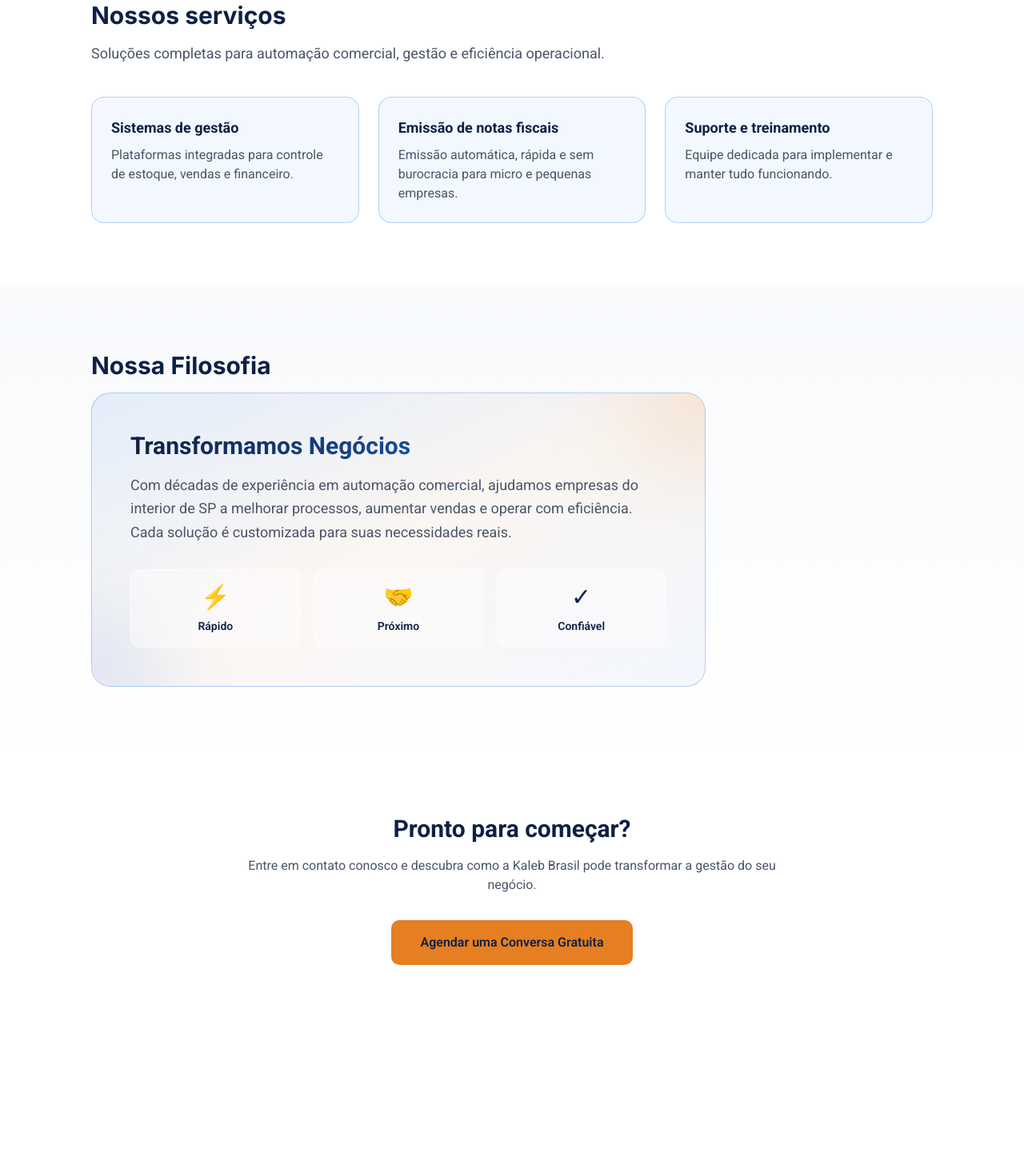
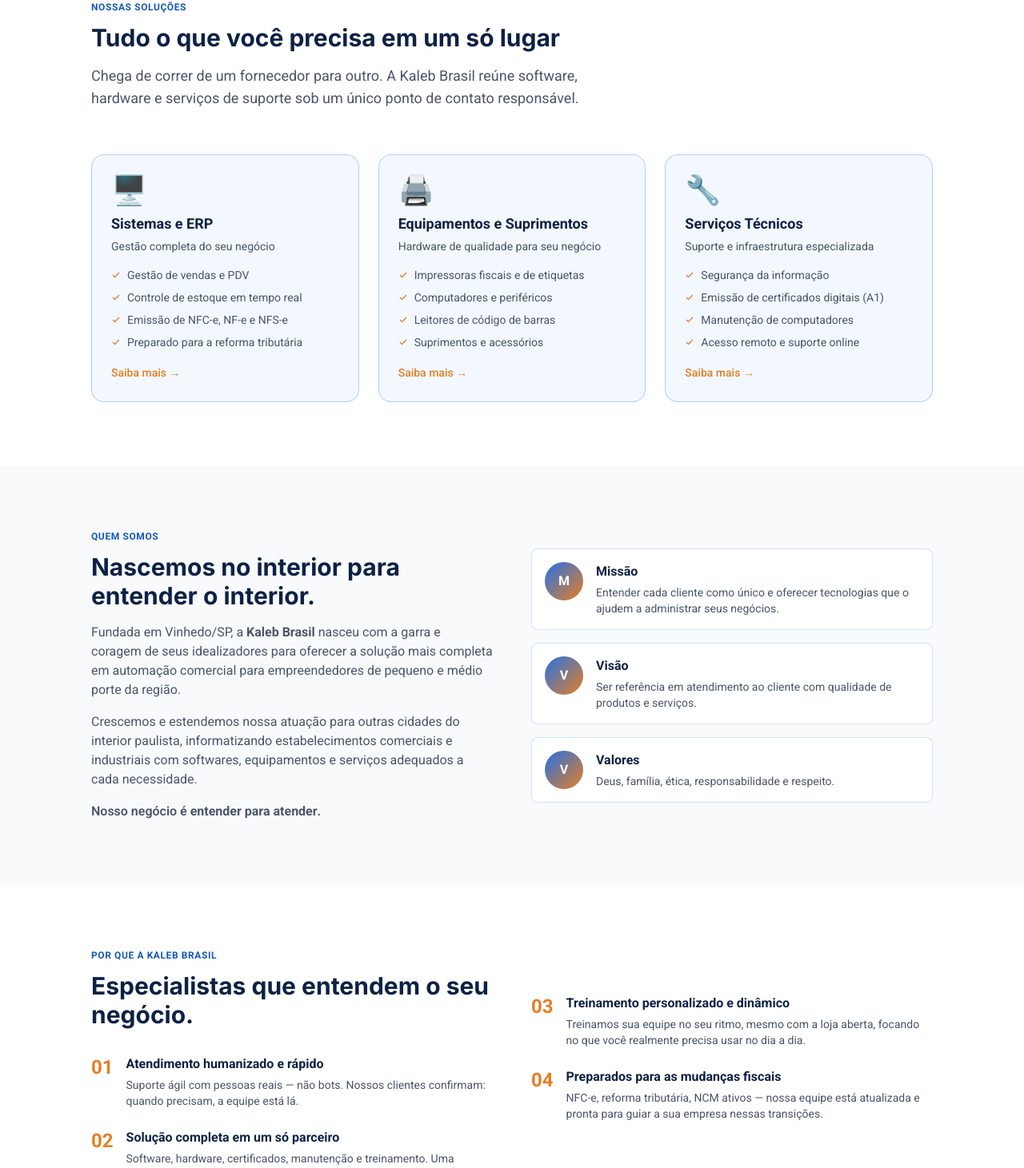
Before and after one commit to alsedan-coder/kaleb-brasil-landing, a Next.js app: page / in a window 1280 px wide. Shown: the part 879-2340 px from the top of the page at 80% size. Before the commit the page ends 2166 px from the top, so only its background shows below. Built offline with nearby package versions, Linux system fonts and the light colour scheme.

Commit message:
Restore complete sections: expanded Serviços with detailed cards, add Quem Somos section with MVV, add Diferenciais section with 4 pillars; maintain hero improvements and hover effects

```diff
--- a/app/page.tsx
+++ b/app/page.tsx
@@ -145,21 +145,53 @@
       {/* Serviços */}
       <section id="servicos" className="py-20 bg-white text-navy">
         <div className="container-custom">
-          <h2 className="section-h2">Nossos serviços</h2>
-          <p className="section-sub mb-10">Soluções completas para automação comercial, gestão e eficiência operacional.</p>
+          {/* Header */}
+          <div className="mb-14">
+            <p className="text-xs font-bold tracking-wider uppercase text-blue mb-3">Nossas soluções</p>
+            <h2 className="section-h2">Tudo o que você precisa em um só lugar</h2>
+            <p className="section-sub">
+              Chega de correr de um fornecedor para outro. A Kaleb Brasil reúne software, hardware e serviços de suporte sob um único ponto de contato responsável.
+            </p>
+          </div>
+
+          {/* Cards com hover effect */}
           <div className="grid grid-cols-1 md:grid-cols-3 gap-6">
             {[
               {
-                title: "Sistemas de gestão",
-                desc: "Plataformas integradas para controle de estoque, vendas e financeiro."
+                icon: "🖥️",
+                title: "Sistemas e ERP",
+                subtitle: "Gestão completa do seu negócio",
+                items: [
+                  "Gestão de vendas e PDV",
+                  "Controle de estoque em tempo real",
+                  "Emissão de NFC-e, NF-e e NFS-e",
+                  "Preparado para a reforma tributária"
+                ],
+                link: "https://kalebbrasil.com.br/sistemas-e-erp/"
               },
               {
-                title: "Emissão de notas fiscais",
-                desc: "Emissão automática, rápida e sem burocracia para micro e pequenas empresas."
+                icon: "🖨️",
+                title: "Equipamentos e Suprimentos",
+                subtitle: "Hardware de qualidade para seu negócio",
+                items: [
+                  "Impressoras fiscais e de etiquetas",
+                  "Computadores e periféricos",
+                  "Leitores de código de barras",
+                  "Suprimentos e acessórios"
+                ],
+                link: "https://kalebbrasil.com.br/equipamentos-e-suprimentos/"
               },
               {
-                title: "Suporte e treinamento",
-                desc: "Equipe dedicada para implementar e manter tudo funcionando."
+                icon: "🔧",
+                title: "Serviços Técnicos",
+                subtitle: "Suporte e infraestrutura especializada",
+                items: [
+                  "Segurança da informação",
+                  "Emissão de certificados digitais (A1)",
+                  "Manutenção de computadores",
+                  "Acesso remoto e suporte online"
+                ],
+                link: "https://kalebbrasil.com.br/servicos/"
               }
             ].map((service, idx) => (
               <motion.div
@@ -168,15 +200,122 @@
                 whileHover={{ y: -12, boxShadow: "0 20px 40px rgba(22,88,184,0.2)" }}
                 transition={{ duration: 0.3 }}
               >
-                <h3 className="font-bold mb-2 text-lg">{service.title}</h3>
-                <p className="text-text-soft">{service.desc}</p>
+                <div className="mb-4">
+                  <div className="text-4xl mb-2">{service.icon}</div>
+                  <h3 className="font-bold text-lg mb-1">{service.title}</h3>
+                  <p className="text-sm text-text-soft">{service.subtitle}</p>
+                </div>
+                <ul className="space-y-2 mb-4">
+                  {service.items.map((item, i) => (
+                    <li key={i} className="flex items-start gap-2 text-sm text-text-soft">
+                      <svg width="12" height="12" fill="none" stroke="currentColor" strokeWidth="2.5" viewBox="0 0 24 24" className="flex-shrink-0 mt-1 text-accent">
+                        <polyline points="20 6 9 17 4 12" />
+                      </svg>
+                      {item}
+                    </li>
+                  ))}
+                </ul>
+                <a href={service.link} target="_blank" rel="noopener noreferrer" className="text-accent font-medium text-sm hover:text-accent/70 transition">
+                  Saiba mais →
+                </a>
               </motion.div>
             ))}
           </div>
         </div>
       </section>
 
-      {/* Sobre - Nova versão com design melhorado */}
+      {/* Quem Somos */}
+      <section id="quem-somos" className="py-20 bg-slate-50 text-navy">
+        <div className="container-custom">
+          <div className="grid grid-cols-1 md:grid-cols-2 gap-12 items-center">
+            {/* Left - Text */}
+            <motion.div initial={{ opacity: 0, y: 20 }} whileInView={{ opacity: 1, y: 0 }} transition={{ duration: 0.6 }}>
+              <p className="text-xs font-bold tracking-wider uppercase text-blue mb-3">Quem somos</p>
+              <h2 className="section-h2">Nascemos no interior para entender o interior.</h2>
+              <p className="text-text-soft mb-4">
+                Fundada em Vinhedo/SP, a <strong>Kaleb Brasil</strong> nasceu com a garra e coragem
+                de seus idealizadores para oferecer a solução mais completa em automação comercial
+                para empreendedores de pequeno e médio porte da região.
+              </p>
+              <p className="text-text-soft mb-4">
+                Crescemos e estendemos nossa atuação para outras cidades do interior paulista,
+                informatizando estabelecimentos comerciais e industriais com softwares, equipamentos
+                e serviços adequados a cada necessidade.
+              </p>
+              <p className="text-text-soft font-semibold">Nosso negócio é <strong>entender para atender</strong>.</p>
+            </motion.div>
+
+            {/* Right - MVV */}
+            <motion.div initial={{ opacity: 0, y: 20 }} whileInView={{ opacity: 1, y: 0 }} transition={{ duration: 0.6, delay: 0.2 }}>
+              <div className="space-y-4">
+                {[
+                  { label: "Missão", desc: "Entender cada cliente como único e oferecer tecnologias que o ajudem a administrar seus negócios." },
+                  { label: "Visão", desc: "Ser referência em atendimento ao cliente com qualidade de produtos e serviços." },
+                  { label: "Valores", desc: "Deus, família, ética, responsabilidade e respeito." }
+                ].map((item, idx) => (
+                  <div key={idx} className="flex gap-4 p-4 bg-white rounded-lg border border-blue-light/20">
+                    <div className="w-12 h-12 rounded-full bg-gradient-to-br from-blue-light to-accent flex items-center justify-center flex-shrink-0 text-white font-bold">
+                      {item.label[0]}
+                    </div>
+                    <div>
+                      <div className="font-bold text-navy mb-1">{item.label}</div>
+                      <p className="text-sm text-text-soft">{item.desc}</p>
+                    </div>
+                  </div>
+                ))}
+              </div>
+            </motion.div>
+          </div>
+        </div>
+      </section>
+
+      {/* Diferenciais */}
+      <section id="diferenciais" className="py-20 bg-white text-navy">
+        <div className="container-custom">
+          <div className="grid grid-cols-1 md:grid-cols-2 gap-12">
+            {/* Left - Text */}
+            <motion.div initial={{ opacity: 0, y: 20 }} whileInView={{ opacity: 1, y: 0 }} transition={{ duration: 0.6 }}>
+              <p className="text-xs font-bold tracking-wider uppercase text-blue mb-3">Por que a Kaleb Brasil</p>
+              <h2 className="section-h2">Especialistas que entendem o seu negócio.</h2>
+
+              <div className="space-y-6 mt-8">
+                {[
+                  { num: "01", title: "Atendimento humanizado e rápido", desc: "Suporte ágil com pessoas reais — não bots. Nossos clientes confirmam: quando precisam, a equipe está lá." },
+                  { num: "02", title: "Solução completa em um só parceiro", desc: "Software, hardware, certificados, manutenção e treinamento. Uma empresa, um responsável, zero terceirização de culpa." }
+                ].map((item, idx) => (
+                  <div key={idx} className="flex gap-4">
+                    <div className="text-2xl font-bold text-accent flex-shrink-0">{item.num}</div>
+                    <div>
+                      <h4 className="font-bold text-navy mb-1">{item.title}</h4>
+                      <p className="text-text-soft text-sm">{item.desc}</p>
+                    </div>
+                  </div>
+                ))}
+              </div>
+            </motion.div>
+
+            {/* Right - Text */}
+            <motion.div initial={{ opacity: 0, y: 20 }} whileInView={{ opacity: 1, y: 0 }} transition={{ duration: 0.6, delay: 0.2 }}>
+              <div className="space-y-6 mt-0 md:mt-14">
+                {[
+                  { num: "03", title: "Treinamento personalizado e dinâmico", desc: "Treinamos sua equipe no seu ritmo, mesmo com a loja aberta, focando no que você realmente precisa usar no dia a dia." },
+                  { num: "04", title: "Preparados para as mudanças fiscais", desc: "NFC-e, reforma tributária, NCM ativos — nossa equipe está atualizada e pronta para guiar a sua empresa nessas transições." }
+                ].map((item, idx) => (
+                  <div key={idx} className="flex gap-4">
+                    <div className="text-2xl font-bold text-accent flex-shrink-0">{item.num}</div>
+                    <div>
+                      <h4 className="font-bold text-navy mb-1">{item.title}</h4>
+                      <p className="text-text-soft text-sm">{item.desc}</p>
+                    </div>
+                  </div>
+                ))}
+              </div>
+            </motion.div>
+          </div>
+        </div>
+      </section>
+
+      {/* Sobre - Filosofia */}
       <section id="sobre" className="py-20 bg-gradient-to-b from-slate-50 to-white text-navy">
         <div className="container-custom">
           <h2 className="section-h2">Nossa Filosofia</h2>
```
